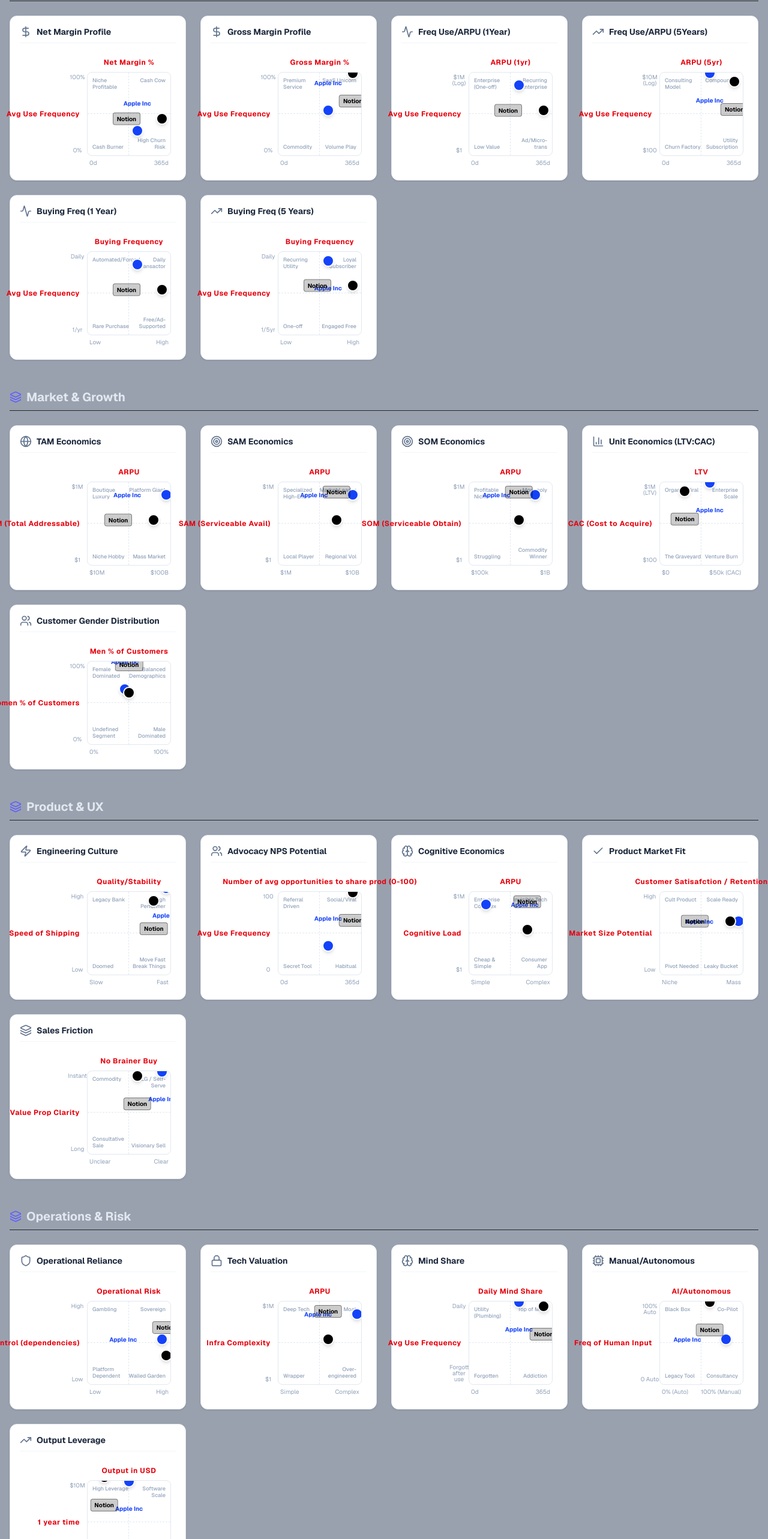
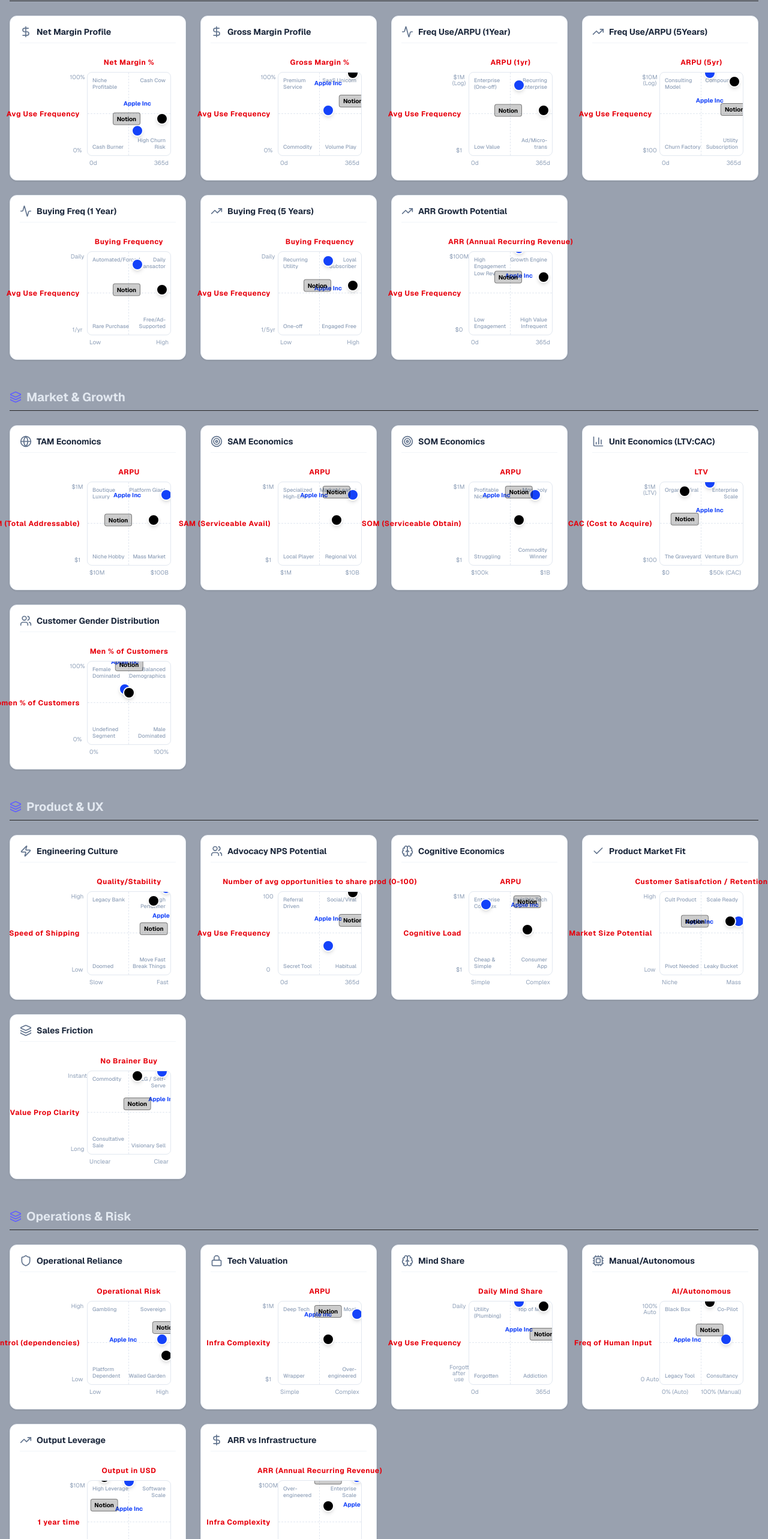
Before and after one commit to Ehtz/Dashboards-Anti, a Next.js app: page / in a window 1280 px wide. Shown: the part 234-2800 px from the top of the page at 60% size. Built offline with nearby package versions, Linux system fonts and the light colour scheme.

Commit message:
feat: create BusinessMatrixDashboard client component to define and display various business matrices.

```diff
--- a/components/BusinessMatrixDashboard.tsx
+++ b/components/BusinessMatrixDashboard.tsx
@@ -336,6 +336,36 @@
         highLow: 'Female Dominated',
         highHigh: 'Balanced Demographics',
         xStart: '0%', xEnd: '100%', yStart: '0%', yEnd: '100%'
+    },
+    {
+        id: 'arr-growth',
+        group: MATRIX_GROUPS.FINANCIALS,
+        title: 'ARR Growth Potential',
+        xAxis: 'Avg Use Frequency',
+        yAxis: 'ARR (Annual Recurring Revenue)',
+        xKey: 'frequency',
+        yKey: 'arr',
+        icon: TrendingUp,
+        lowLow: 'Low Engagement',
+        lowHigh: 'High Value Infrequent',
+        highLow: 'High Engagement Low Rev',
+        highHigh: 'Growth Engine',
+        xStart: '0d', xEnd: '365d', yStart: '$0', yEnd: '$100M+'
+    },
+    {
+        id: 'arr-complexity',
+        group: MATRIX_GROUPS.OPERATIONS,
+        title: 'ARR vs Infrastructure',
+        xAxis: 'Infra Complexity',
+        yAxis: 'ARR (Annual Recurring Revenue)',
+        xKey: 'complexity',
+        yKey: 'arr',
+        icon: DollarSign,
+        lowLow: 'Simple Low Revenue',
+        lowHigh: 'Simple High Revenue',
+        highLow: 'Over-engineered',
+        highHigh: 'Enterprise Scale',
+        xStart: 'Simple', xEnd: 'Complex', yStart: '$0', yEnd: '$100M+'
     }
 ];
 
@@ -352,7 +382,7 @@
             shippingSpeed: 95, quality: 90, shareOpp: 20, cognitiveLoad: 20,
             marketSize: 95, csat: 80, clarity: 90, buyability: 85,
             control: 90, risk: 40, complexity: 95, mindShare: 85,
-
+            arr: 90,
             humanInput: 80, aiAutonomy: 40, timeInput: 50, output: 85,
             buyingFreq1y: 70, buyingFreq5y: 75,
             womenPercent: 45, menPercent: 52
@@ -364,7 +394,7 @@
             shippingSpeed: 95, quality: 90, shareOpp: 20, cognitiveLoad: 20,
             marketSize: 95, csat: 80, clarity: 90, buyability: 85,
             control: 90, risk: 40, complexity: 95, mindShare: 85,
-
+            arr: 90,
             humanInput: 80, aiAutonomy: 40, timeInput: 50, output: 85,
             buyingFreq1y: 70, buyingFreq5y: 75,
             womenPercent: 45, menPercent: 52
@@ -382,6 +412,7 @@
             shippingSpeed: 80, quality: 75, shareOpp: 85, cognitiveLoad: 70,
             marketSize: 85, csat: 85, clarity: 60, buyability: 80,
             control: 95, risk: 20, complexity: 60, mindShare: 80,
+            arr: 55,
             humanInput: 60, aiAutonomy: 85, timeInput: 20, output: 90,
             buyingFreq1y: 40, buyingFreq5y: 45,
             womenPercent: 50, menPercent: 48
@@ -392,6 +423,7 @@
             shippingSpeed: 80, quality: 75, shareOpp: 85, cognitiveLoad: 70,
             marketSize: 85, csat: 85, clarity: 60, buyability: 80,
             control: 95, risk: 20, complexity: 60, mindShare: 80,
+            arr: 55,
             humanInput: 60, aiAutonomy: 85, timeInput: 20, output: 90,
             buyingFreq1y: 40, buyingFreq5y: 45,
             womenPercent: 50, menPercent: 48
```
